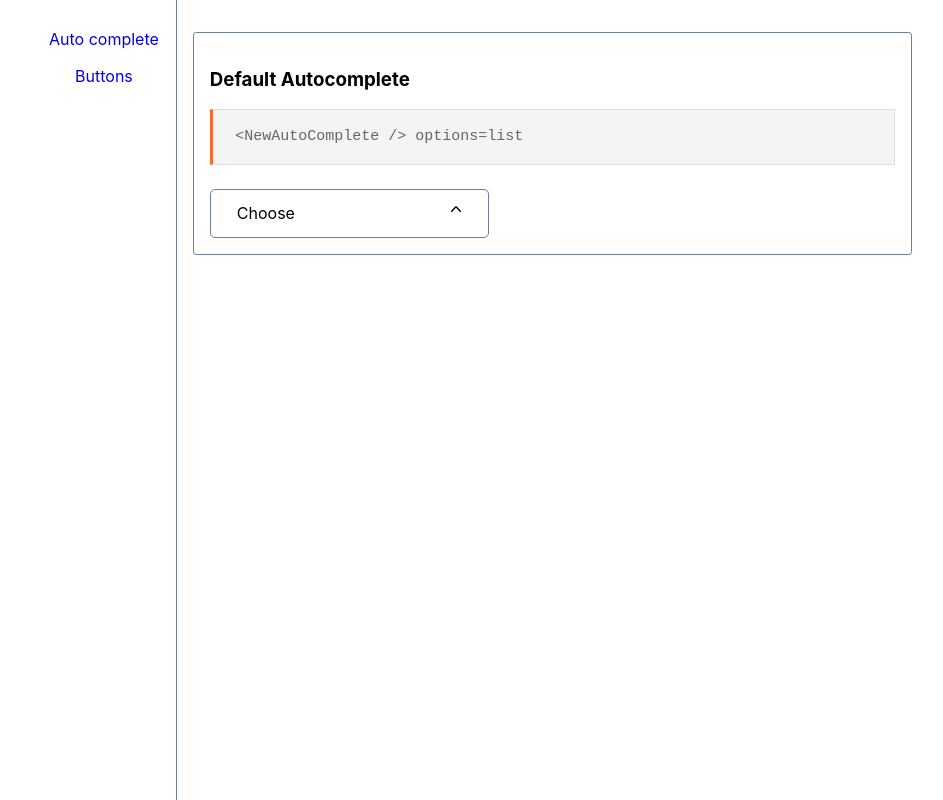
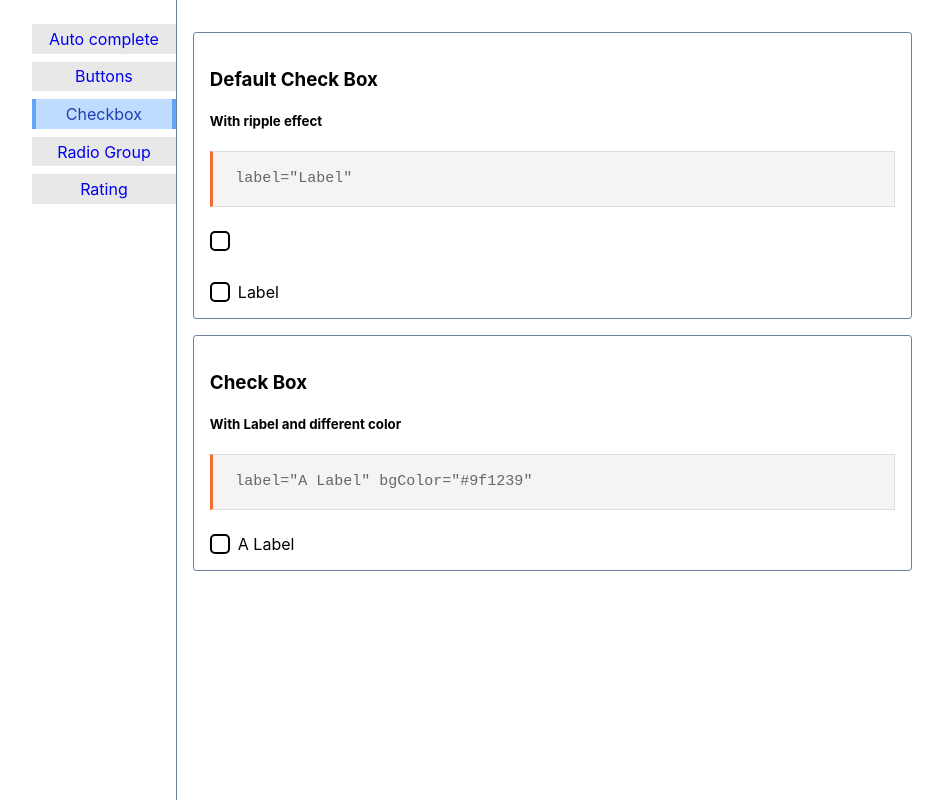
Before and after one commit to ARJITTHAKUR/components-lib, a React (Vite) app: page /components-lib/checkbox in a window 1280 px wide. Shown: the whole page, without its empty margins (160-1103 px from the left). Built offline with nearby package versions, Linux system fonts and the light colour scheme.

Commit message:
added features for checkbox, radio and navigation links

```diff
--- /dev/null
+++ b/src/components/checkbox/checkbox.css
@@ -0,0 +1,47 @@
+.checkbox_wrapper{
+    display: inline-flex;
+    position: relative;
+}
+.checkbox_ripple{
+    position : absolute;
+    top : 0;
+    left : 0;
+    width: 100%;
+    height: 100%;
+    transform: scale(0);
+    border-radius: 50%;
+    background-color: rgba(116, 116, 116, 0.7);
+    animation: ripple 500ms linear;
+}
+.checkbox_container{
+    display: flex;
+    gap: 0.5rem;
+}
+
+@keyframes ripple {
+    to {
+        transform: scale(2);
+        opacity: 0;
+    }
+}
+.checked_icon {
+    position: absolute;
+    top:0;
+    left: 0;
+    width: 100%;
+    height: 100%;
+    background-color: #1d4ed8;
+    color: white;
+    border-radius: 5px;
+    transition: all 300ms;
+}
+.unchecked_icon {
+    border: 2px solid black;
+    border-radius: 5px;
+    position: absolute;
+    top:0;
+    left: 0;
+    width: 100%;
+    height: 100%;
+    background-color: white;
+}
--- /dev/null
+++ b/src/components/checkbox/checkbox.tsx
@@ -0,0 +1,58 @@
+import { CheckIcon } from "@heroicons/react/20/solid";
+import { useRef, useState } from "react";
+import "./checkbox.css"
+
+type RGB = `rgb(${number}, ${number}, ${number})`;
+type RGBA = `rgba(${number}, ${number}, ${number}, ${number})`;
+type HEX = `#${string}`;
+
+type Color = RGB | RGBA | HEX;
+interface props extends React.HtmlHTMLAttributes<HTMLInputElement> {
+    checked ?: boolean,
+    disabled ?: boolean,
+    label ?: string,
+    bgColor ?: Color
+}
+export default function Checkbox(props: props) {
+  const rippleRef = useRef<HTMLSpanElement>(null);
+  const inputRef = useRef<HTMLInputElement>(null);
+  const [checked, setChecked] = useState<boolean>(false);
+  const handleClick = (e) => {
+    console.log(e.target.checked)
+    props.onClick(e);
+    setChecked(prev=>!prev)
+    rippleRef.current.className = "checkbox_ripple";
+    const timer = setTimeout(() => {
+      rippleRef.current.className = "";
+      clearTimeout(timer);
+    }, 500);
+  };
+  return (
+    <span className="checkbox_container">
+    <span
+      className="checkbox_wrapper"
+      onClick={(e) => {
+        handleClick(e);
+      }}
+    >
+      <input type="checkbox" name="" id="" ref={inputRef} />
+      {checked ? (
+        <>
+        <span className="checked_icon" style={{backgroundColor:props?.bgColor}}>
+        <CheckIcon height={20} width={20} />
+        </span>
+        </>
+      ) : (
+        <>
+        <span className="unchecked_icon" style={{height:'1rem',width:'1rem'}}>
+
+        </span>
+        </>
+      )}
+      <span ref={rippleRef} className="checkbox_ripple"></span>
+    </span>
+     <span style={{cursor:'pointer'}}>{props.label}</span>
+    </span>
+
+  );
+}
--- /dev/null
+++ b/src/components/radioGroup/radioOption.css
@@ -0,0 +1,48 @@
+.radio_wrapper{
+    display: inline-flex;
+    gap:0.5rem;
+    position: relative;
+}
+.radio_container{
+    display: inline-flex;
+}
+.checked_radio{
+    position: absolute;
+    top:0;
+    left: 0;
+    width: 100%;
+    height: 100%;
+    animation: ripple 300ms linear;
+    background-color: white;
+}
+
+.unchecked_radio{
+    position: absolute;
+    top:0;
+    left: 0;
+    border: 1px solid black;
+    border-radius: 5px;
+    width: 1rem;
+    height: 1rem;
+    background-color: white;
+}
+.radio_ripple{
+    position: absolute;
+    top:0;
+    left: 0;
+    width: 100%;
+    height: 100%;
+    border: 1px solid black;
+    border-radius: 5px;
+    width: 0.5rem;
+    height: 0.5rem;
+    transform: scale(0);
+    background-color: rgba(116, 116, 116, 0.7);
+    animation: ripple 300ms linear;
+}
+@keyframes ripple {
+    to {
+        transform: scale(2);
+        opacity: 0;
+    }
+}
--- /dev/null
+++ b/src/components/radioGroup/radioOption.tsx
@@ -0,0 +1,47 @@
+import { CheckIcon } from "@heroicons/react/20/solid";
+import { useRef, useState } from "react";
+import "./radioOption.css"
+interface props extends React.HtmlHTMLAttributes<HTMLInputElement>{
+    id: string,
+    name : string
+    label : string
+}
+
+export default function RadioOption(props:props){
+    const [checked, setChecked] =useState<boolean>(false)
+    const ripple = useRef<HTMLSpanElement>(null)
+    const inputRef = useRef<HTMLInputElement>(null)
+    const handleClick = (e)=>{
+        props.onChange(e);
+        setChecked(prev=>!prev)
+        inputRef.current.checked = true
+        ripple.current.className = "radio_ripple"
+        const timer = setTimeout(()=>{
+        ripple.current.className = ""
+            clearTimeout(timer)
+        },300)
+    }
+    return (
+        <>
+        <span className="radio_container">
+
+        <span className="radio_wrapper" onClick={(e)=>handleClick(e)}>
+            <input ref={inputRef} type="radio" id={props.id} name={props.name} />
+        {
+            checked ?
+            <span className="checked_radio">
+                <CheckIcon height={20} width={20}/>
+            </span>
+            :
+            <span className="unchecked_radio">
+            </span>
+        }
+        <span ref={ripple} ></span>
+        </span>
+        <span>{props.label}</span>
+        </span>
+
+        </>
+
+    )
+}
--- a/src/components/sideNav/sidenav.css
+++ b/src/components/sideNav/sidenav.css
@@ -70,8 +70,11 @@
   background-color: var(--light-text-bg);
   border-left: 4px solid var(--light-text-hover);
   border-right: 4px solid var(--light-text-hover);
+  padding : 0.5rem 0rem;
 }
-
+.notactive{
+  background-color: rgb(232, 232, 232);
+}
 @media (max-width: 600px) {
   .nav_container {
     height: 100vh;
--- a/src/components/sideNav/sidenav.tsx
+++ b/src/components/sideNav/sidenav.tsx
@@ -75,7 +75,7 @@ export default function SideNavigation() {
                 to={`autocomplete`}
                 onClick={() => toggleNav()}
                 className={({ isActive, isPending }) =>
-                isPending ? "pending" : isActive ? "active" : ""
+                isPending ? "pending" : isActive ? "active" : "notactive"
               }
               >
                 Auto complete
@@ -86,10 +86,43 @@ export default function SideNavigation() {
                 to={`button`}
                 onClick={() => toggleNav()}
                 className={({ isActive, isPending }) =>
-                isPending ? "pending" : isActive ? "active" : ""
+                isPending ? "pending" : isActive ? "active" : "notactive"
               }
               >
                Buttons
+              </NavLink>
+            </li>
+            <li >
+              <NavLink
+                to={`checkbox`}
+                onClick={() => toggleNav()}
+                className={({ isActive, isPending }) =>
+                isPending ? "pending" : isActive ? "active" : "notactive"
+              }
+              >
+               Checkbox
+              </NavLink>
+            </li>
+            <li >
+              <NavLink
+                to={`radiogroup`}
+                onClick={() => toggleNav()}
+                className={({ isActive, isPending }) =>
+                isPending ? "pending" : isActive ? "active" : "notactive"
+              }
+              >
+               Radio Group
+              </NavLink>
+            </li>
+            <li >
+              <NavLink
+                to={`rating`}
+                onClick={() => toggleNav()}
+                className={({ isActive, isPending }) =>
+                isPending ? "pending" : isActive ? "active" : "notactive"
+              }
+              >
+               Rating
               </NavLink>
             </li>
           </ul>
--- /dev/null
+++ b/src/pages/checkbox/checkboxPage.css
@@ -0,0 +1,5 @@
+.flex_container{
+    display: flex;
+    flex-direction: column;
+    gap: 2rem;
+}
--- /dev/null
+++ b/src/pages/checkbox/checkboxPage.tsx
@@ -0,0 +1,37 @@
+import Checkbox from "../../components/checkbox/checkbox";
+import "./checkboxPage.css"
+export default function CheckBoxPage(){
+    return (
+        <>
+        <div className="container">
+            <section className="section-display">
+            <h3 className="color-light">Default Check Box</h3>
+            <h5 className="color-light">With ripple effect</h5>
+            <pre>
+                <code>
+                label="Label"
+                </code>
+            </pre>
+            <div className="flex_container">
+            <Checkbox onClick={(e)=>console.log({e})}/>
+            <Checkbox onClick={(e)=>console.log({e})} label="Label"/>
+            </div>
+            </section>
+
+            <section className="section-display">
+            <h3 className="color-light">Check Box</h3>
+            <h5 className="color-light">With Label and different color</h5>
+            <pre>
+                <code>
+                    label="A Label"
+                    bgColor="#9f1239"
+                </code>
+            </pre>
+            <div className="flex_container">
+            <Checkbox onClick={(e)=>console.log({e})} label="A Label" bgColor="#9f1239"/>
+            </div>
+            </section>
+          </div>
+        </>
+    )
+}
--- /dev/null
+++ b/src/pages/radioGroup/radioGroupPage.css
@@ -0,0 +1,5 @@
+.flex_container{
+    display: flex;
+    flex-direction: column;
+    gap: 2rem;
+}
--- /dev/null
+++ b/src/pages/radioGroup/radioGroupPage.tsx
@@ -0,0 +1,29 @@
+import RadioOption from "../../components/radioGroup/radioOption";
+import "./radioGroupPage.css"
+export default function RadioGroupPage(){
+    return (
+        <>
+        <div className="container">
+            <section className="section-display">
+            <h3 className="color-light">Radio Group</h3>
+            <h5 className="color-light">With form</h5>
+            <pre>
+                <code>
+                    variant="default"
+                </code>
+            </pre>
+            <form action="">
+                <div className="flex_container">
+
+                <label htmlFor="">Option</label>
+            <RadioOption id="first" name="option_one" label="first option" onChange={(e)=>"changed"}/>
+            <RadioOption id="second" name="option_one" label="second option" onChange={(e)=>"changed"}/>
+            <RadioOption id="third" name="option_one" label="third option" onChange={(e)=>"changed"}/>
+                </div>
+            </form>
+            </section>
+
+          </div>
+        </>
+    )
+}
--- /dev/null
+++ b/src/pages/rating/ratingPage.tsx
@@ -0,0 +1,18 @@
+export default function RatingPage(){
+    return (
+        <>
+         <div className="container">
+            <section className="section-display">
+            <h3 className="color-light">Rating widge</h3>
+            <h5 className="color-light">With ripple effect</h5>
+            <pre>
+                <code>
+                    variant="text"
+                </code>
+            </pre>
+            </section>
+
+          </div>
+        </>
+    )
+}
```
Also changed, not shown: src/App.tsx (+17 -1 lines).
